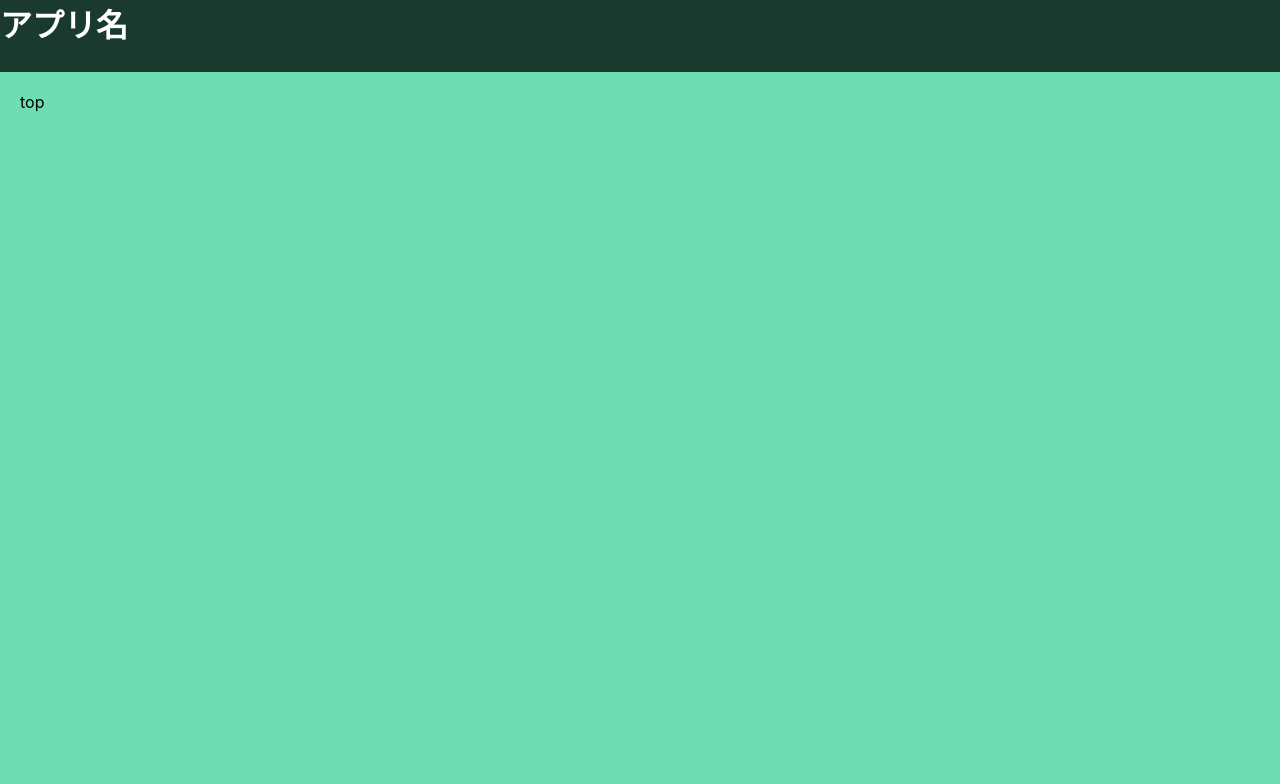
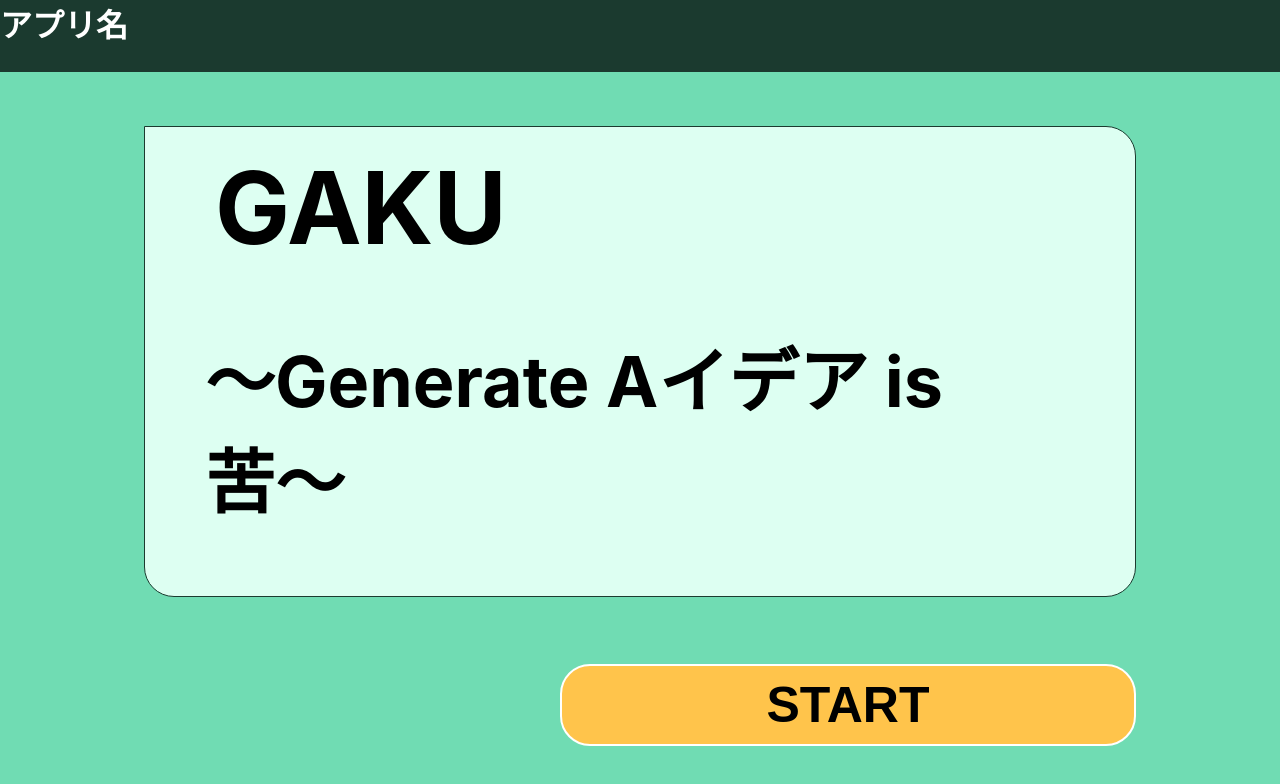
Before and after one commit to Tanaka-No-1/gymlabo-front, a Next.js app: page / in a window 1280 px wide. Shown: the top 784 px of the page. Built offline with nearby package versions, Linux system fonts and the light colour scheme.

Commit message:
fix: TopページのUI実装(#24)

```diff
--- a/src/views/components/base/customButton/style.ts
+++ b/src/views/components/base/customButton/style.ts
@@ -5,7 +5,6 @@ export const Container = css`
   padding: 10px 30px 10px 30px;
   width: fit-content;
   min-width: 300px;
-  height: 60px;
   background-color: ${Palette.YELLOW.main};
   display: flex;
   justify-content: center;
--- a/src/views/components/pages/top/index.tsx
+++ b/src/views/components/pages/top/index.tsx
@@ -1,5 +1,38 @@
+import { useRouter } from 'next/router'
+import CustomButton from '../../base/customButton'
+import {
+  ButtonText,
+  ButtonTextWrapper,
+  Container,
+  SubTitleText,
+  TitleContainer,
+  TitleText,
+} from './styles'
+
+const appName = 'GAKU'
+const appSubTitle = '〜Generate Aイデア is 苦〜'
+
 const TopPage = () => {
-  return <div>top</div>
+  const router = useRouter()
+  const handleClick = () => {
+    router.push('/select')
+  }
+
+  return (
+    <>
+      <div css={Container}>
+        <div css={TitleContainer}>
+          <h1 css={TitleText}>{appName}</h1>
+          <h2 css={SubTitleText}>{appSubTitle}</h2>
+        </div>
+        <div css={ButtonTextWrapper}>
+          <CustomButton onClick={handleClick}>
+            <p css={ButtonText}>START</p>
+          </CustomButton>
+        </div>
+      </div>
+    </>
+  )
 }
 
 export default TopPage
--- /dev/null
+++ b/src/views/components/pages/top/styles.ts
@@ -0,0 +1,41 @@
+import { css } from '@emotion/react'
+import { Palette } from '~/styles/palette'
+
+export const Container = css`
+  display: flex;
+  width: 80%;
+  margin: 0 auto;
+  height: 100%;
+  flex-flow: column;
+  justify-content: space-around;
+  align-items: center;
+`
+
+export const TitleContainer = css`
+  padding: 10px 40px 10px 60px;
+  width: fit-content;
+  background-color: ${Palette.GREEN.light};
+  border: 1px solid ${Palette.GREEN.deep};
+  border-radius: 0px 30px 30px 30px;
+`
+
+export const TitleText = css`
+  font-size: 100px;
+  margin: 10px;
+`
+
+export const SubTitleText = css`
+  font-size: 70px;
+`
+
+export const ButtonTextWrapper = css`
+  width: 100%;
+  display: flex;
+  justify-content: flex-end;
+`
+
+export const ButtonText = css`
+  min-width: 40vw;
+  margin: 0;
+  font-size: 50px;
+`
```
